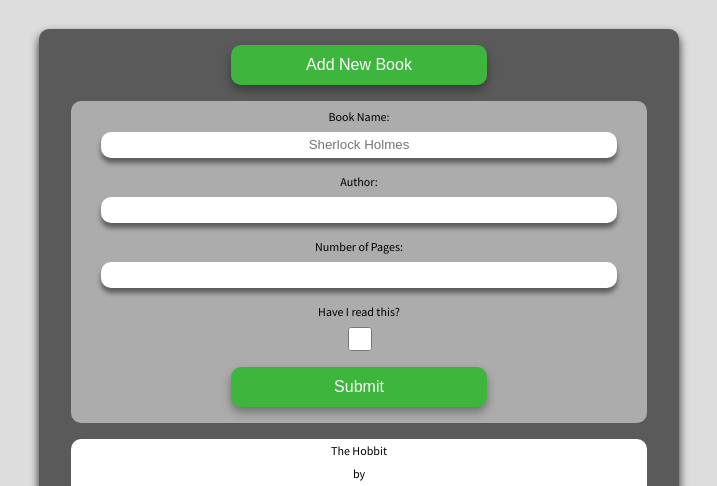
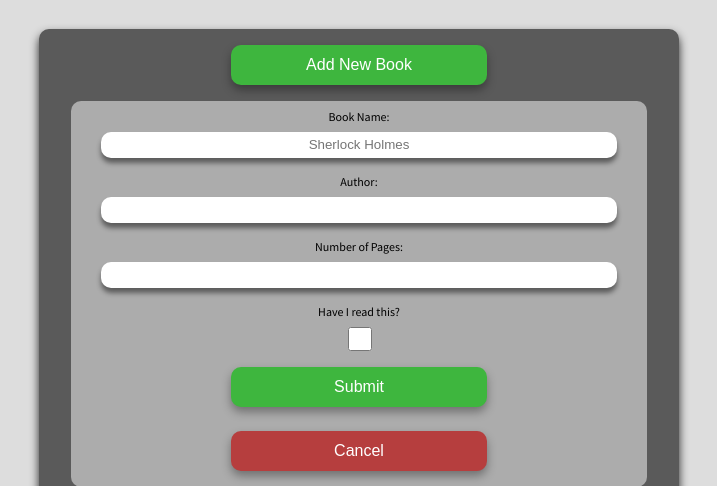
Before and after one commit to tcjbeee/library-app, a plain HTML site: page index.html in a window 1280 px wide. Both pictures are taken after a click on the button "Add New Book". Shown: the part 288-774 px from the top of the page, without its empty margins (281-998 px from the left). Drawn offline with Linux system fonts and the light colour scheme.

Commit message:
Added Cancel Button to Form Holder

```diff
--- a/script.js
+++ b/script.js
@@ -24,6 +24,7 @@ darkTower.addBookToLibrary();
 let bookDisplay = document.querySelector(".appHolder");
 const button = document.querySelector(".addButton");
 const formDiv = document.querySelector(".formDiv");
+const formHolder = document.querySelector(".formDiv");
 
 
 // Function that is run through each time a new book is added from the end of the array.
@@ -73,7 +74,11 @@ while (myLibrary.length != 0){
 } */
 
 button.addEventListener("click", () => {
-        formHolder = document.querySelector(".formDiv");
+
+    if (document.querySelector(".checkBox") != null) {
+        return null;
+    }
+        else {
         formHolder.name = "bookForm";
         formHolder.method = "post";
         //formHolder.action = addFormBook() {}
@@ -116,4 +121,20 @@ button.addEventListener("click", () => {
         submitButton.className = "submitButton";
         submitButton.textContent = "Submit Book";
         formHolder.appendChild(submitButton);
+
+        // Cancel
+
+        cancelButton = document.createElement("button");
+        cancelButton.className = "cancelButton";
+        cancelButton.textContent = "Cancel";
+        formHolder.appendChild(cancelButton);
+
+
+        cancelButton.addEventListener("click", () => {
+            while (formHolder.firstChild) {
+                formHolder.removeChild(formHolder.firstChild);
+            }
+        });
+
+    }
 });
--- a/style.css
+++ b/style.css
@@ -122,7 +122,6 @@ label {
     height: 5vh;
     width: 20vw;
     color: white;
-    /*background-color: rgb(182, 62, 62); */
     background-color: rgb(62, 182, 62);
     font-size: 2vh;
     border-radius: 10px;
@@ -139,3 +138,26 @@ label {
     box-shadow: 0px 2px 7px rgba(0, 0, 0, 0.623);
     transform: translateY(1px);
 }
+
+.cancelButton {
+    margin-top: 1vh;
+    margin-bottom: 2vh;
+    height: 5vh;
+    width: 20vw;
+    color: white;
+    background-color: rgb(182, 62, 62);
+    font-size: 2vh;
+    border-radius: 10px;
+    border-style: none;
+    box-shadow: 0px 5px 10px rgba(0, 0, 0, 0.349);
+}
+
+.cancelButton:hover {
+    background-color: rgb(180, 79, 79);
+}
+
+.cancelButton:active {
+    background-color: rgb(182, 62, 62);
+    box-shadow: 0px 2px 7px rgba(0, 0, 0, 0.623);
+    transform: translateY(1px);
+}
```
